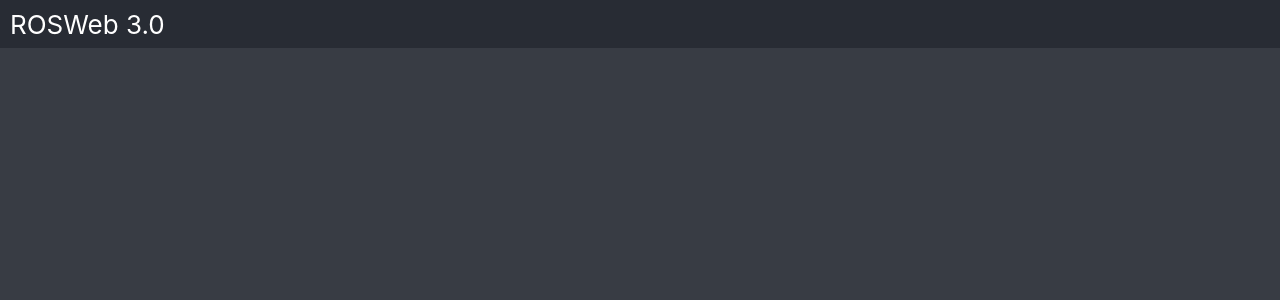
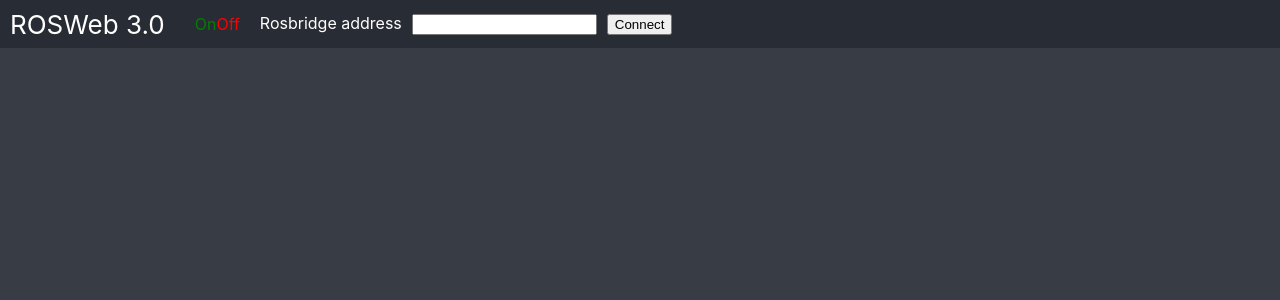
Before and after one commit to marcoarruda/rosweb-3.0, a React (Create React App) app: page / in a window 1280 px wide. Shown: the top 300 px of the page. Built offline with nearby package versions, Linux system fonts and the light colour scheme.

Commit message:
Create components for connector and connection status

```diff
--- a/src/App.css
+++ b/src/App.css
@@ -1,5 +1,4 @@
 .App {
-  text-align: center;
 }
 
 .App-header {
@@ -9,13 +8,13 @@
   flex-direction: row;
   align-items: center;
   justify-content: space-between;
-  font-size: calc(10px + 2vmin);
   color: white;
 }
 .App-header a {
   padding: 0 10px;
   color: white;
   text-decoration: none;
+  font-size: calc(10px + 2vmin);
   flex-shrink: 1;
 }
 
--- a/src/App.tsx
+++ b/src/App.tsx
@@ -1,11 +1,22 @@
-import React from 'react';
-import './App.css';
+import React from "react";
+import "./App.css";
+
+import Connector from "./components/Connector";
+import ConnectionStatus from "./components/ConnectionStatus"
 
 function App() {
   return (
     <div className="App">
       <header className="App-header">
-        <a href="/" onClick={event => event.preventDefault()}>ROSWeb 3.0</a>
+        <a href="/" onClick={(event) => event.preventDefault()}>
+          ROSWeb 3.0
+        </a>
+        <div style={{ flexShrink: 1 }}>
+          <ConnectionStatus />
+        </div>
+        <div style={{ flexGrow: 1 }}>
+          <Connector />
+        </div>
       </header>
       <section className="App-section"></section>
     </div>
--- /dev/null
+++ b/src/components/ConnectionStatus.tsx
@@ -0,0 +1,12 @@
+import React from "react";
+
+function ConnectionStatus() {
+  return (
+    <div style={{ padding: '0 20px' }}>
+      <span style={{ color: "green" }}>On</span>
+      <span style={{ color: "red" }}>Off</span>
+    </div>
+  );
+}
+
+export default ConnectionStatus;
--- /dev/null
+++ b/src/components/Connector.tsx
@@ -0,0 +1,23 @@
+import React from 'react'
+
+function Connector() {
+  const connectorOnSubmitHandler = (event: React.FormEvent): any => {
+    event.preventDefault();
+  };
+
+  return (
+    <form name="connector-form" onSubmit={connectorOnSubmitHandler}>
+      <label>Rosbridge address</label>
+      <input
+        type="url"
+        name="rosbridge-address"
+        style={{ marginLeft: "10px" }}
+      />
+      <button type="submit" style={{ marginLeft: "10px" }}>
+        Connect
+      </button>
+    </form>
+  );
+}
+
+export default Connector;
```
